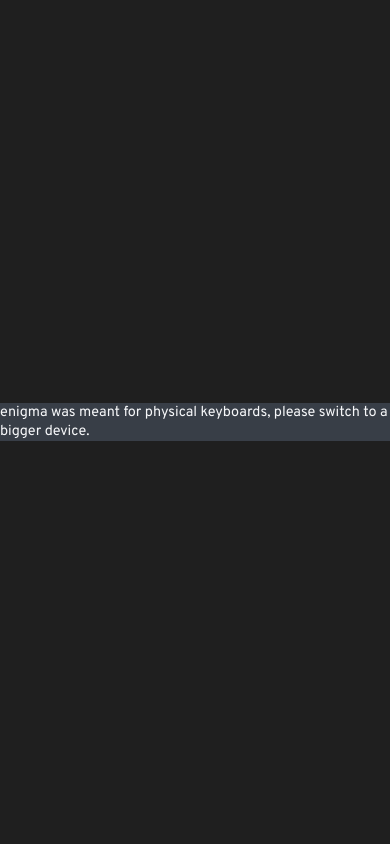
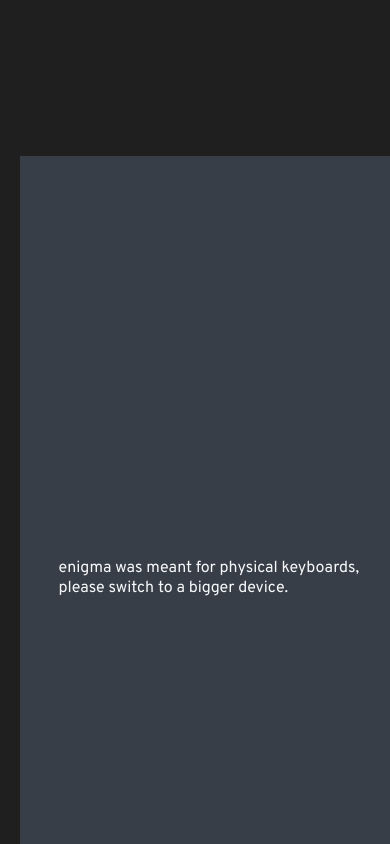
Before and after one commit to rrachelhuangg/draft-test, a React (Create React App) app in the folder my-app/: page / in a window 390 px wide. Built offline with nearby package versions, Linux system fonts and the light colour scheme; a web font is replaced by a local one.

Commit message:
Next test.

```diff
--- a/my-app/src/index.css
+++ b/my-app/src/index.css
@@ -287,7 +287,10 @@
     opacity:1;
     display: flex;
     justify-content: center;
-    align-items: center;
+    align-items: top;
+    padding-left:5%;
+    padding-right: 5%;
+    padding-top: 40%;
     z-index: 1000;
   }
   #mobile-inner{
@@ -295,8 +298,9 @@
     display: flex;
     justify-content: center;
     align-items: center;
-    font-size: 90%;
     z-index: 1001;
+    padding-left: 10%;
+    padding-right: 10%;
     background-color: #383e47;
   }
   #rotors-container{
```
